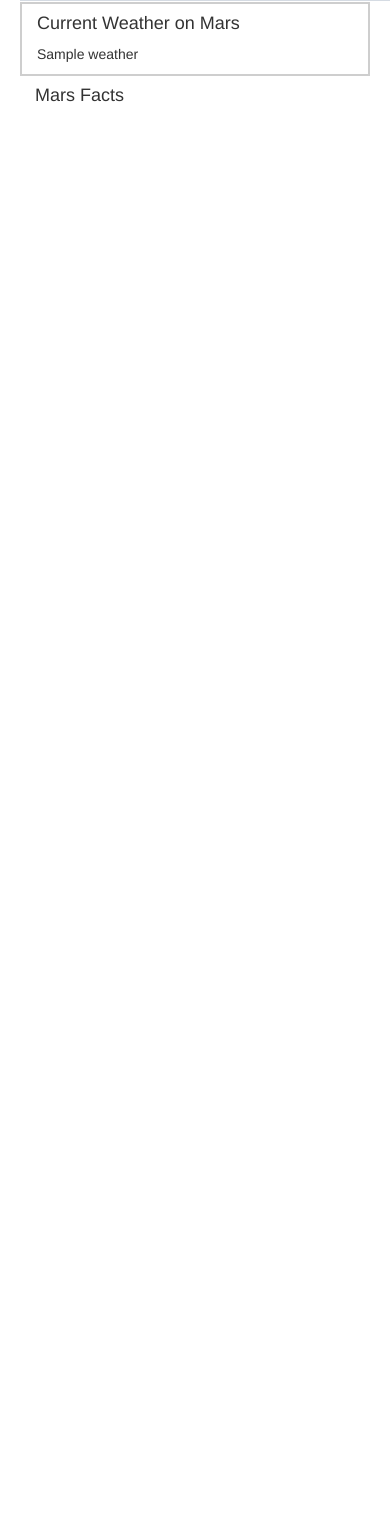
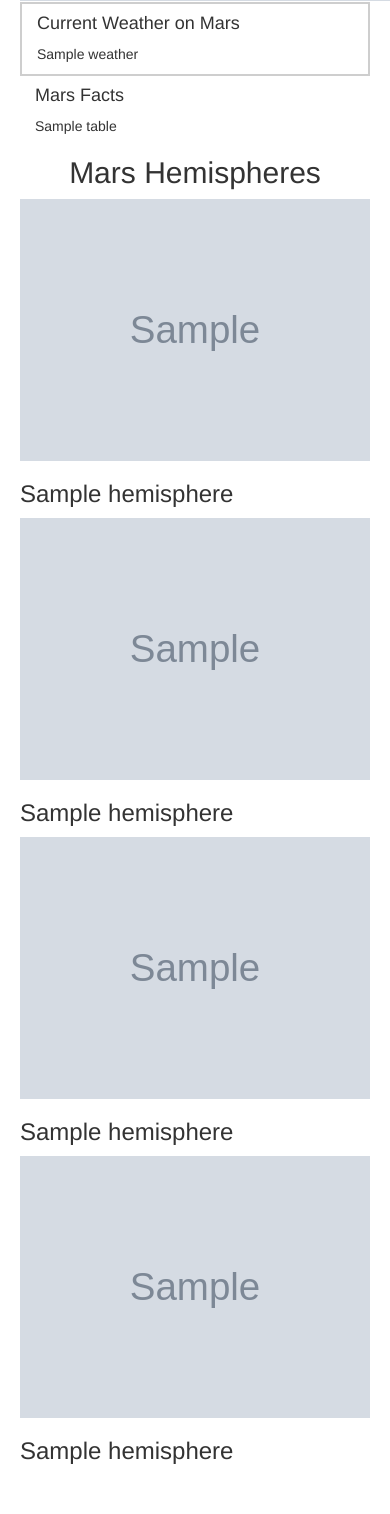
Before and after one commit to minas26902/HW13_WebScraping, a Flask app: page / in a window 390 px wide; the page is wider, and only the part inside the window is pictured. Shown: the part 740-2254 px from the top of that part. Before the commit the page ends 842 px from the top of that part, so only its background shows below. Run offline with Flask 2, Linux system fonts and the light colour scheme; grey boxes marked "Sample" are stand-in pictures; a database or web service that is not in the repository returns one stand-in record (values such as "Sample title"); some libraries are stand-ins or nearby versions.

Commit message:
table and hemispheres added

```diff
--- a/templates/index.html
+++ b/templates/index.html
@@ -40,9 +40,30 @@
         </div>
         <div class="container"/>
           <h4>Mars Facts</h4>
+          {{ mars.table|safe }}
         </div>
       </div>
     </div>
-      <!--Add thumbnails of hemispheres here-->
+    <!--Hemispheres-->
+    <h2 class="text-center">Mars Hemispheres</h2>
+    <!--Add images hemispheres here -->
+    <div class="row" style="padding-bottom:20px">
+      <div class="col-md-6">
+        <img src= {{ mars.hemispheres[0]["img_url"] }} alt="Cerberus Hemisphere" style="width:100%"/>
+          <h3> {{ mars.hemispheres[0]["title"] }}</h3>
+      </div>
+      <div class="col-md-6">
+        <img src= {{ mars.hemispheres[1]["img_url"] }} alt="Schiaparelli Hemisphere" style="width:100%"/>
+          <h3> {{ mars.hemispheres[1]["title"] }}</h3>
+      </div>
+      <div class="col-md-6">
+        <img src= {{ mars.hemispheres[2]["img_url"] }} alt="Syrtis Major Hemisphere" style="width:100%"/>
+          <h3> {{ mars.hemispheres[2]["title"] }}</h3>
+      </div>
+      <div class="col-md-6">
+        <img src= {{ mars.hemispheres[3]["img_url"] }} alt="Valles Marineris Hemisphere" style="width:100%"/>
+          <h3> {{ mars.hemispheres[3]["title"] }}</h3>
+      </div>
+    </div>
 </body>
 </html>
```
Also changed, not shown: scrape_mars.py (+5 -12 lines), 1 other file.
